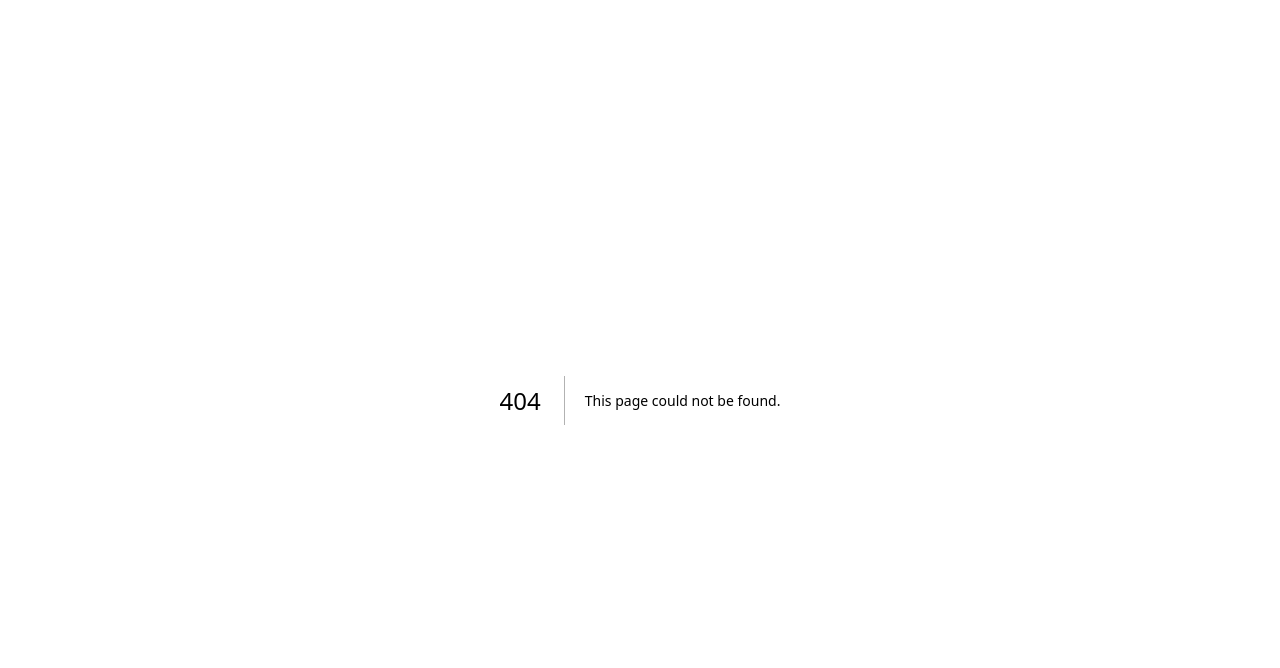
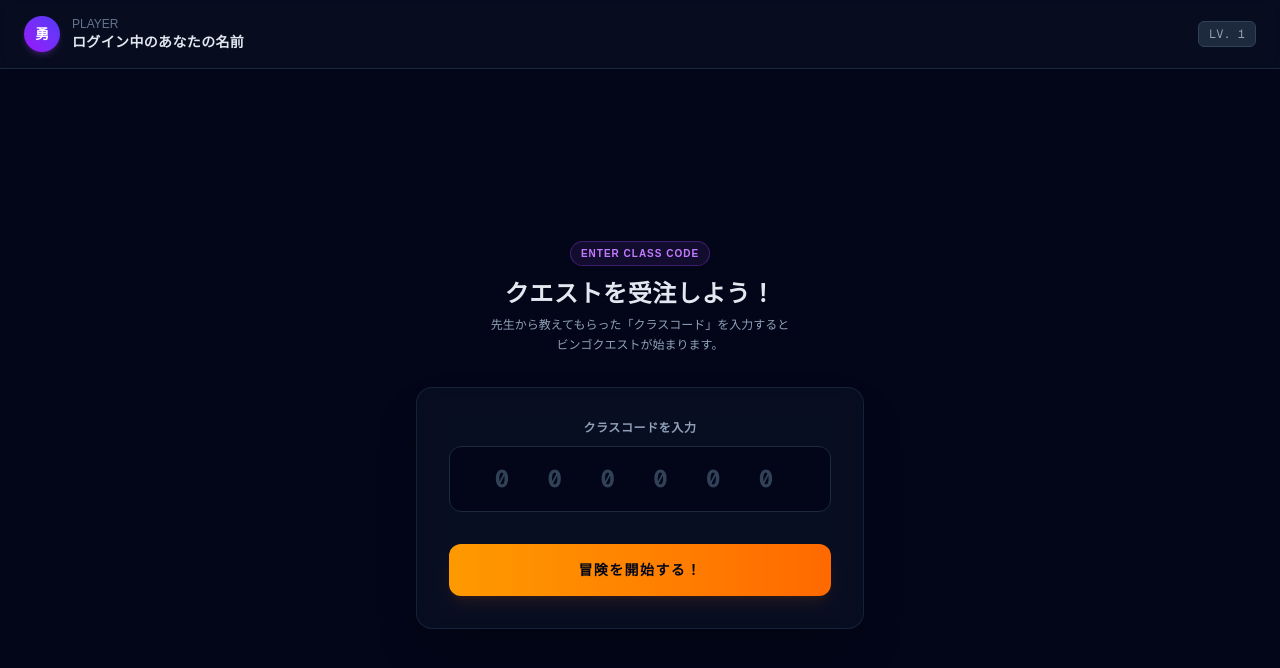
Before and after one commit to Tomoodi/bingoquest, a Next.js app: page /home in a window 1280 px wide. Before the commit this address had no page. Shown: the top 668 px of the page. Built offline with nearby package versions, Linux system fonts and the light colour scheme.

Commit message:
feat:ログイン・ホーム画面作成 #6

```diff
--- /dev/null
+++ b/app/home/page.tsx
@@ -0,0 +1,60 @@
+export default function StudentHomePage() {
+  return (
+    <div className="flex min-h-screen flex-col bg-slate-950 text-white">
+      {/* プレイヤー情報ヘッダー */}
+      <div className="w-full border-b border-slate-800 bg-slate-900/40 backdrop-blur px-6 py-4 flex items-center justify-between">
+        <div className="flex items-center space-x-3">
+          <div className="h-9 w-9 rounded-full bg-gradient-to-tr from-purple-600 to-indigo-600 flex items-center justify-center font-bold text-sm shadow-md shadow-purple-500/20">
+            勇
+          </div>
+          <div>
+            <div className="text-xs text-slate-500 font-medium">PLAYER</div>
+            <div className="text-sm font-bold tracking-wide text-slate-200">ログイン中のあなたの名前</div>
+          </div>
+        </div>
+        <div className="text-xs font-mono bg-slate-800 px-2.5 py-1 rounded-md border border-slate-700 text-slate-400">
+          LV. 1
+        </div>
+      </div>
+
+      {/* メインコンテンツ：クラスコード入力 */}
+      <div className="flex-1 flex flex-col items-center justify-center px-4 py-12">
+        <div className="mb-8 text-center max-w-sm">
+          <div className="inline-block text-[10px] font-bold tracking-widest bg-purple-500/10 border border-purple-500/30 text-purple-400 px-2.5 py-1 rounded-full uppercase mb-3">
+            Enter Class Code
+          </div>
+          <h1 className="text-2xl font-extrabold tracking-wide text-slate-200">クエストを受注しよう！</h1>
+          <p className="mt-1.5 text-xs text-slate-400 leading-relaxed">
+            先生から教えてもらった「クラスコード」を入力すると
+            <br />
+            ビンゴクエストが始まります。
+          </p>
+        </div>
+
+        {/* コード入力カード */}
+        <div className="w-full max-w-md border border-slate-800/80 bg-slate-900/50 backdrop-blur-md p-8 rounded-2xl shadow-2xl">
+          <div className="space-y-6">
+            <div>
+              <label className="block text-xs font-bold uppercase tracking-wider text-slate-400 mb-2.5 text-center">
+                クラスコードを入力
+              </label>
+              <input
+                type="text"
+                maxLength={6}
+                placeholder="0 0 0 0 0 0"
+                className="w-full px-4 py-4 bg-slate-950 border border-slate-800 rounded-xl text-center text-2xl font-mono font-bold tracking-[0.5em] text-amber-400 placeholder-slate-700 transition-all duration-200 focus:outline-none focus:border-amber-500 focus:ring-2 focus:ring-amber-500/20"
+              />
+            </div>
+
+            {/* クエスト開始ボタン */}
+            <button
+              className="w-full bg-gradient-to-r from-amber-500 to-orange-500 hover:from-amber-400 hover:to-orange-400 active:scale-[0.98] text-slate-950 font-black py-4 rounded-xl mt-2 shadow-lg shadow-orange-500/10 transition-all duration-150 tracking-widest text-sm uppercase"
+            >
+              冒険を開始する！
+            </button>
+          </div>
+        </div>
+      </div>
+    </div>
+  );
+}
--- a/app/page.tsx
+++ b/app/page.tsx
@@ -1,65 +1,60 @@
-import Image from "next/image";
+export default function StudentLoginPage() {
+  return (
+    <div className="flex min-h-screen flex-col items-center justify-center bg-slate-950 px-4 text-white">
+      {/* タイトルロゴ */}
+      <div className="mb-10 text-center">
+        <h1 className="text-4xl font-extrabold tracking-widest text-amber-400 drop-shadow-[0_0_15px_rgba(251,191,36,0.3)]">
+          BINGO QUEST
+        </h1>
+        <p className="mt-2 text-xs font-medium tracking-wide text-slate-400 uppercase">
+          ビンゴで学んで、クラスでボスを倒そう！
+        </p>
+      </div>
 
-export default function Home() {
-  return (
-    <div className="flex flex-col flex-1 items-center justify-center bg-zinc-50 font-sans dark:bg-black">
-      <main className="flex flex-1 w-full max-w-3xl flex-col items-center justify-between py-32 px-16 bg-white dark:bg-black sm:items-start">
-        <Image
-          className="dark:invert"
-          src="/next.svg"
-          alt="Next.js logo"
-          width={100}
-          height={20}
-          priority
-        />
-        <div className="flex flex-col items-center gap-6 text-center sm:items-start sm:text-left">
-          <h1 className="max-w-xs text-3xl font-semibold leading-10 tracking-tight text-black dark:text-zinc-50">
-            To get started, edit the page.tsx file.
-          </h1>
-          <p className="max-w-md text-lg leading-8 text-zinc-600 dark:text-zinc-400">
-            Looking for a starting point or more instructions? Head over to{" "}
-            <a
-              href="https://vercel.com/templates?framework=next.js&utm_source=create-next-app&utm_medium=appdir-template-tw&utm_campaign=create-next-app"
-              className="font-medium text-zinc-950 dark:text-zinc-50"
-            >
-              Templates
-            </a>{" "}
-            or the{" "}
-            <a
-              href="https://nextjs.org/learn?utm_source=create-next-app&utm_medium=appdir-template-tw&utm_campaign=create-next-app"
-              className="font-medium text-zinc-950 dark:text-zinc-50"
-            >
-              Learning
-            </a>{" "}
-            center.
-          </p>
+      {/* ログインカード */}
+      <div className="w-full max-w-md border border-slate-800/80 bg-slate-900/50 backdrop-blur-md p-8 rounded-2xl shadow-2xl shadow-purple-950/10">
+        <h2 className="text-xl font-bold text-center mb-8 tracking-wider text-purple-400">
+          生徒用ログイン
+        </h2>
+
+        <div className="space-y-6">
+          {/* 名前入力 */}
+          <div>
+            <label className="block text-xs font-bold uppercase tracking-wider text-slate-400 mb-2">
+              氏名
+            </label>
+            <input
+              type="text"
+              placeholder="名前を入力"
+              className="w-full px-4 py-3 bg-slate-950 border border-slate-800 rounded-xl text-white placeholder-slate-600 transition-all duration-200 focus:outline-none focus:border-purple-500 focus:ring-2 focus:ring-purple-500/20"
+            />
+          </div>
+
+          {/* パスワード入力 */}
+          <div>
+            <label className="block text-xs font-bold uppercase tracking-wider text-slate-400 mb-2">
+              パスワード
+            </label>
+            <input
+              type="password"
+              placeholder="••••••••"
+              className="w-full px-4 py-3 bg-slate-950 border border-slate-800 rounded-xl text-white placeholder-slate-600 transition-all duration-200 focus:outline-none focus:border-purple-500 focus:ring-2 focus:ring-purple-500/20"
+            />
+          </div>
+
+          {/* ログインボタン */}
+          <button
+            className="w-full bg-gradient-to-r from-purple-600 to-indigo-600 hover:from-purple-500 hover:to-indigo-500 active:scale-[0.98] text-white font-bold py-3.5 rounded-xl mt-4 shadow-lg shadow-purple-900/20 transition-all duration-150 tracking-wider text-sm"
+          >
+            ログイン
+          </button>
         </div>
-        <div className="flex flex-col gap-4 text-base font-medium sm:flex-row">
-          <a
-            className="flex h-12 w-full items-center justify-center gap-2 rounded-full bg-foreground px-5 text-background transition-colors hover:bg-[#383838] dark:hover:bg-[#ccc] md:w-[158px]"
-            href="https://vercel.com/new?utm_source=create-next-app&utm_medium=appdir-template-tw&utm_campaign=create-next-app"
-            target="_blank"
-            rel="noopener noreferrer"
-          >
-            <Image
-              className="dark:invert"
-              src="/vercel.svg"
-              alt="Vercel logomark"
-              width={16}
-              height={16}
-            />
-            Deploy Now
-          </a>
-          <a
-            className="flex h-12 w-full items-center justify-center rounded-full border border-solid border-black/[.08] px-5 transition-colors hover:border-transparent hover:bg-black/[.04] dark:border-white/[.145] dark:hover:bg-[#1a1a1a] md:w-[158px]"
-            href="https://nextjs.org/docs?utm_source=create-next-app&utm_medium=appdir-template-tw&utm_campaign=create-next-app"
-            target="_blank"
-            rel="noopener noreferrer"
-          >
-            Documentation
-          </a>
-        </div>
-      </main>
+      </div>
+
+      {/* フッター */}
+      <div className="mt-12 text-[10px] font-mono tracking-widest text-slate-600 uppercase">
+        BINGO QUEST - Student Mode
+      </div>
     </div>
   );
 }
```
